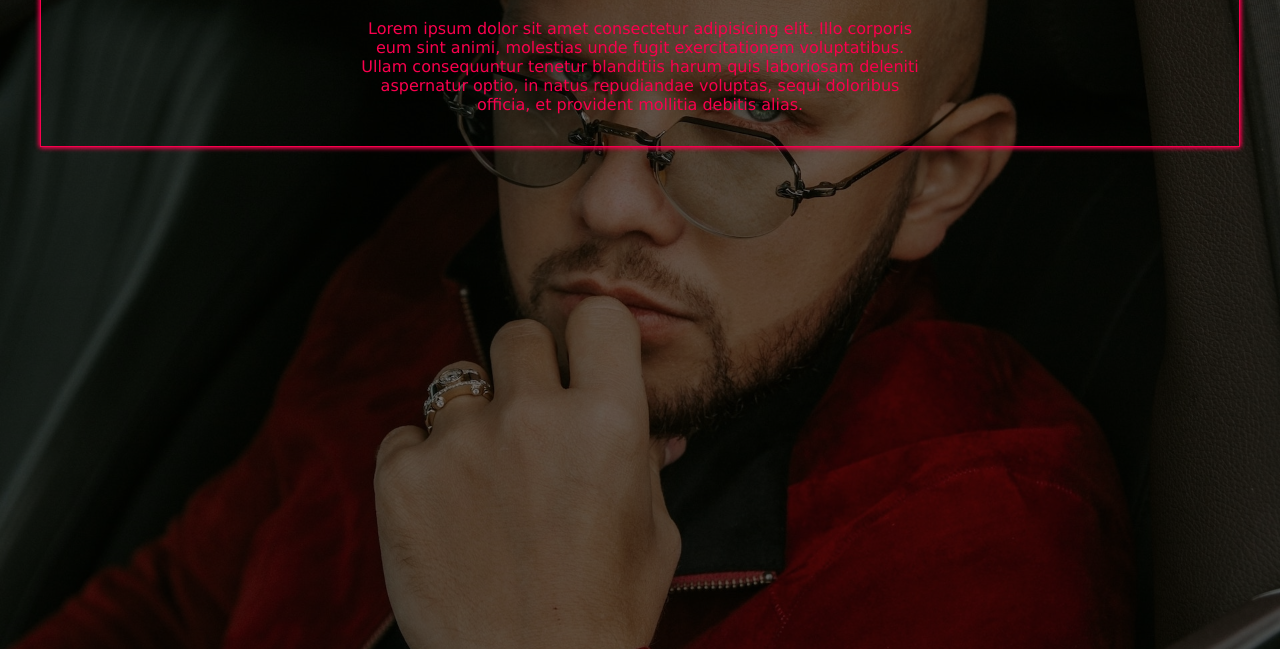
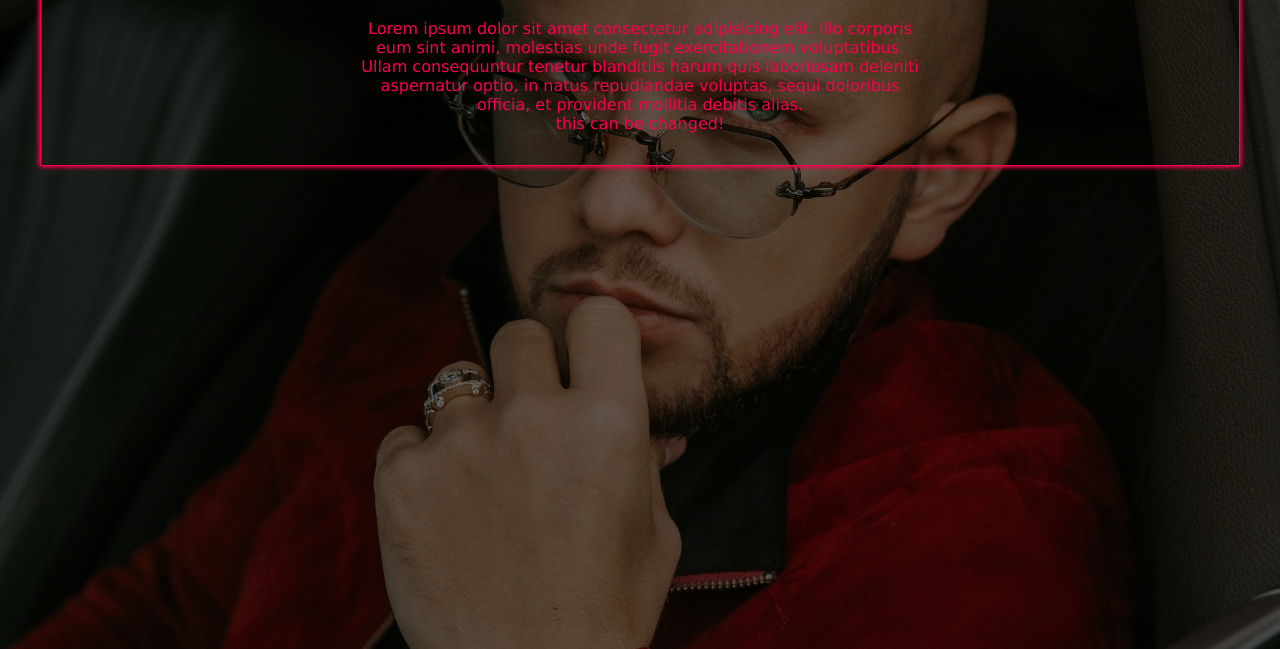
Before and after one commit to furqanRupom/Normal-Projects, a plain HTML site: page about.html in a window 1280 px wide. Shown: the part 191-840 px from the top of the page. Drawn offline with Linux system fonts and the light colour scheme.

Commit message:
changed!

```diff
--- a/about.html
+++ b/about.html
@@ -15,6 +15,7 @@
         <h1>this is our about pages</h1>
 
         <p>Lorem ipsum dolor sit amet consectetur adipisicing elit. Illo corporis eum sint animi, molestias unde fugit exercitationem voluptatibus. Ullam consequuntur tenetur blanditiis harum quis laboriosam deleniti aspernatur optio, in natus repudiandae voluptas, sequi doloribus officia, et provident mollitia debitis alias.</p>
+        <p>this can be changed!</p>
     </div>
 
 
```
